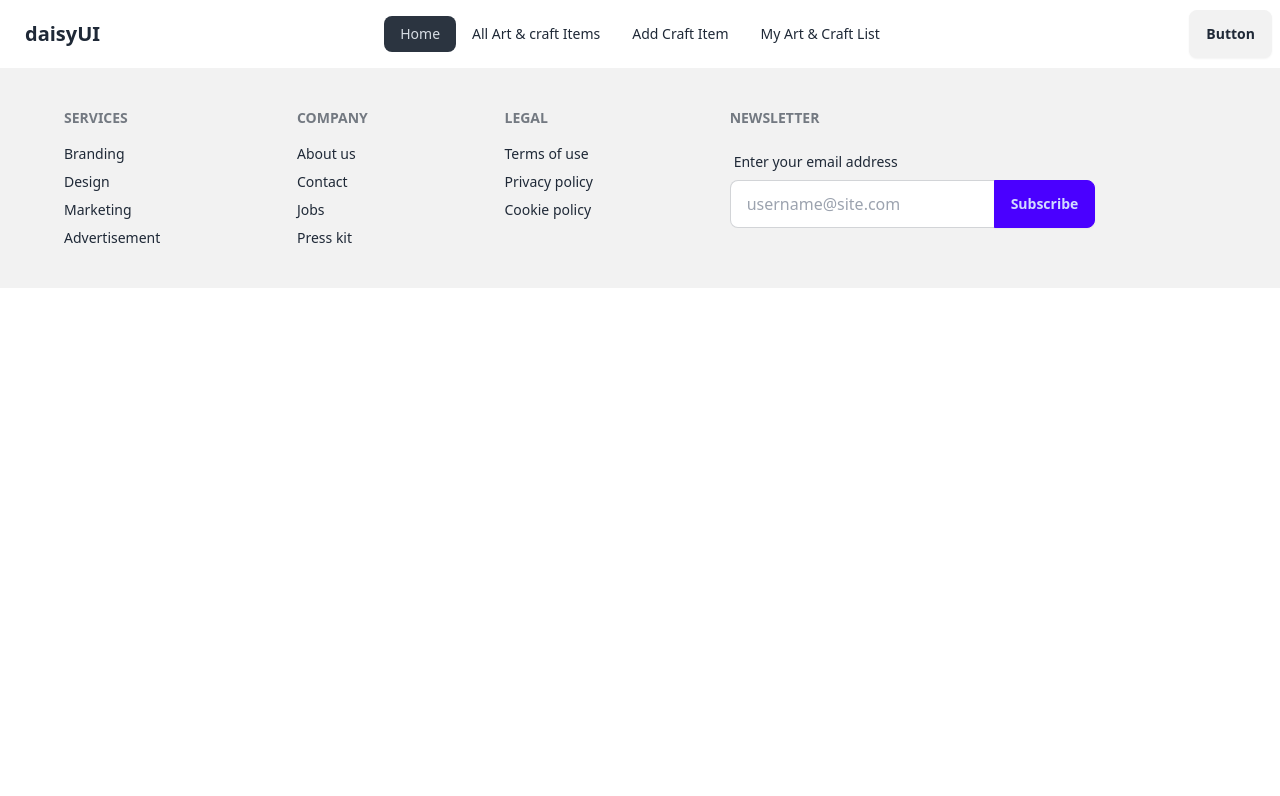
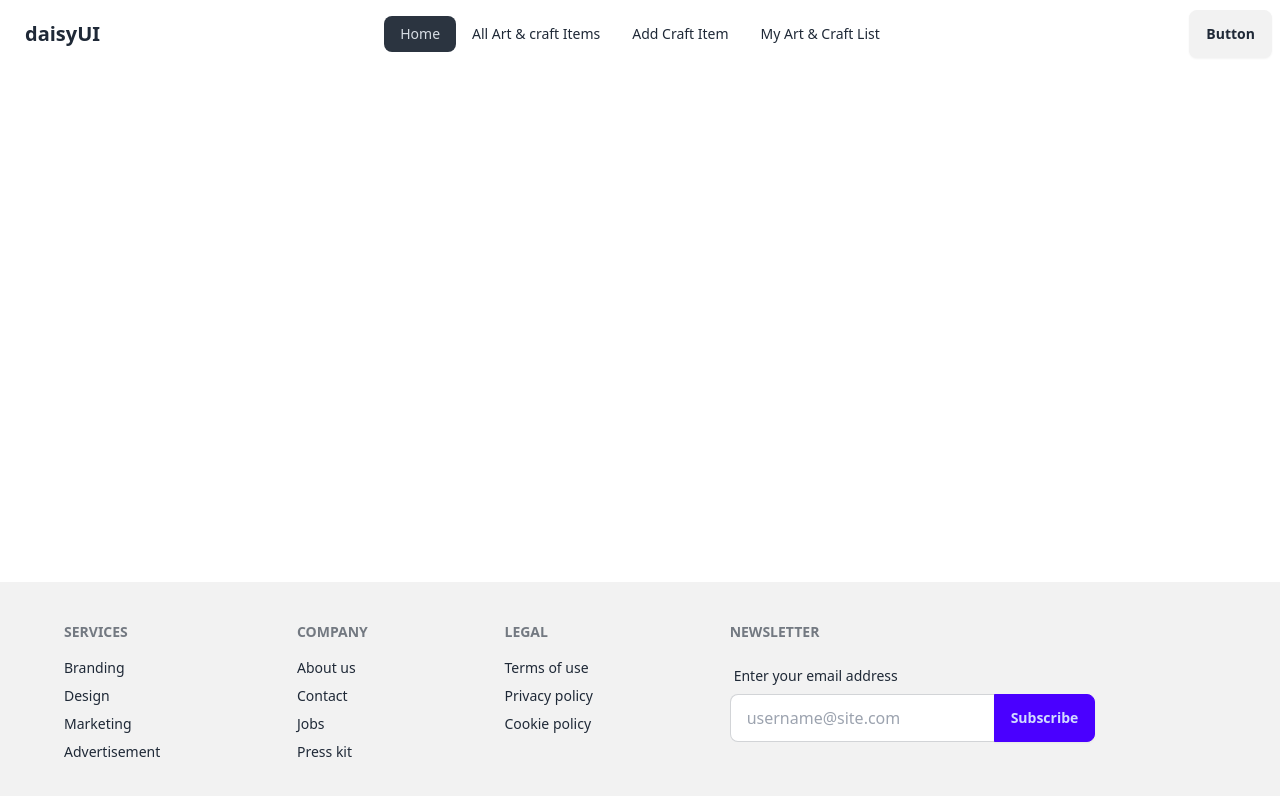
Before and after one commit to mrinellChandraRayHi/assignment_10_client, a React (Vite) app: page / in a window 1280 px wide. Shown: the top 796 px of the page. Built offline with nearby package versions, Linux system fonts and the light colour scheme.

Commit message:
add pages components

```diff
--- a/src/Layout/Layout.jsx
+++ b/src/Layout/Layout.jsx
@@ -6,7 +6,7 @@ const Layout = () => {
     return (
         <div>
             <div><Nav/></div>
-            <div><Outlet/></div>
+            <div className="min-h-[calc(100vh-286px)]"><Outlet/></div>
             <div><Footer/></div>
         </div>
     );
--- /dev/null
+++ b/src/Pages/AddCraft.jsx
@@ -0,0 +1,9 @@
+const AddCraft = () => {
+    return (
+        <div>
+
+        </div>
+    );
+};
+
+export default AddCraft;
--- /dev/null
+++ b/src/Pages/AllandCraft.jsx
@@ -0,0 +1,9 @@
+const AllandCraft = () => {
+    return (
+        <div>
+
+        </div>
+    );
+};
+
+export default AllandCraft;
--- /dev/null
+++ b/src/Pages/Home.jsx
@@ -0,0 +1,9 @@
+const Home = () => {
+    return (
+        <div>
+
+        </div>
+    );
+};
+
+export default Home;
--- /dev/null
+++ b/src/Pages/MyArtandCraft.jsx
@@ -0,0 +1,9 @@
+const MyArtandCraft = () => {
+    return (
+        <div>
+
+        </div>
+    );
+};
+
+export default MyArtandCraft;
```
